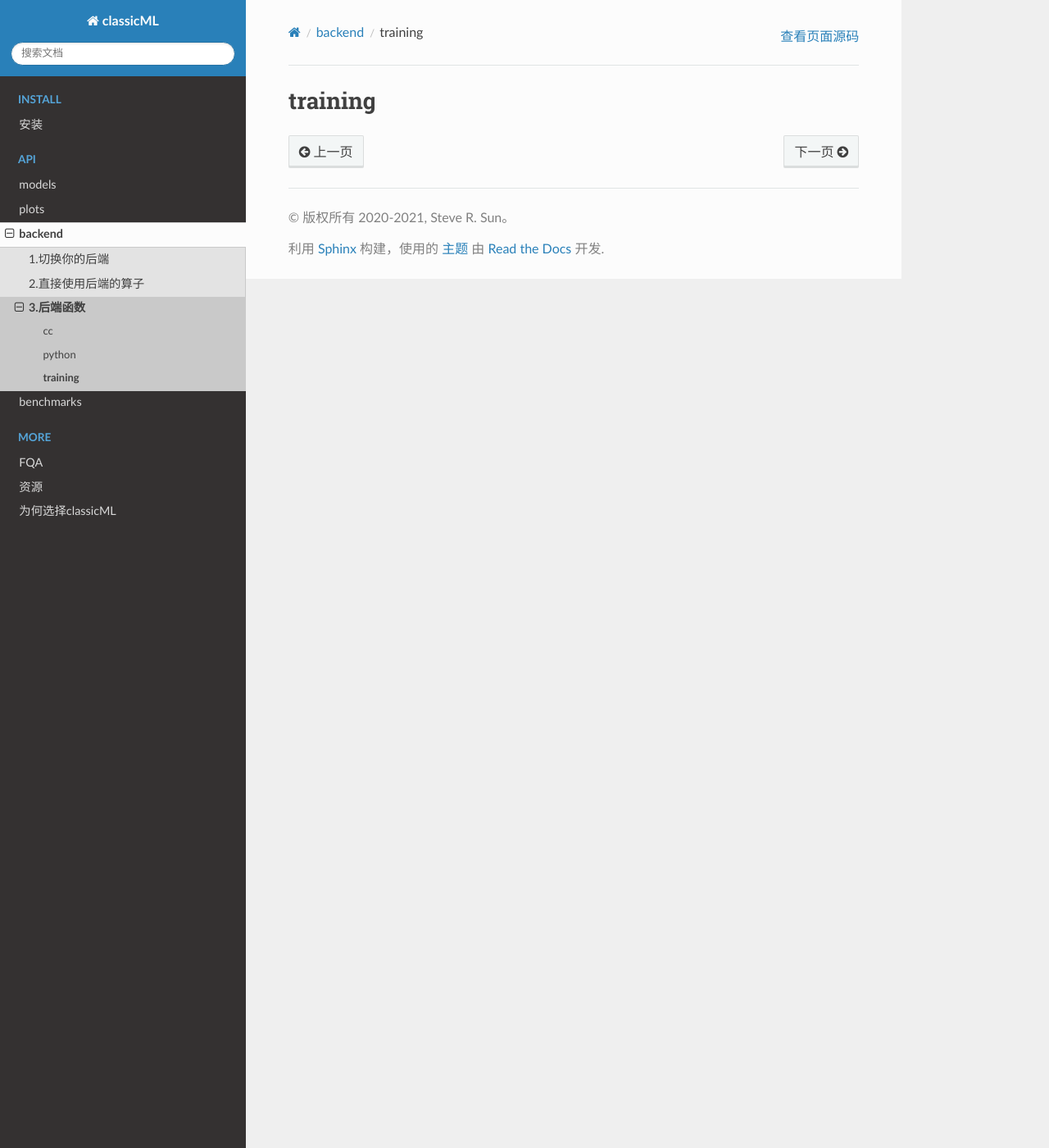
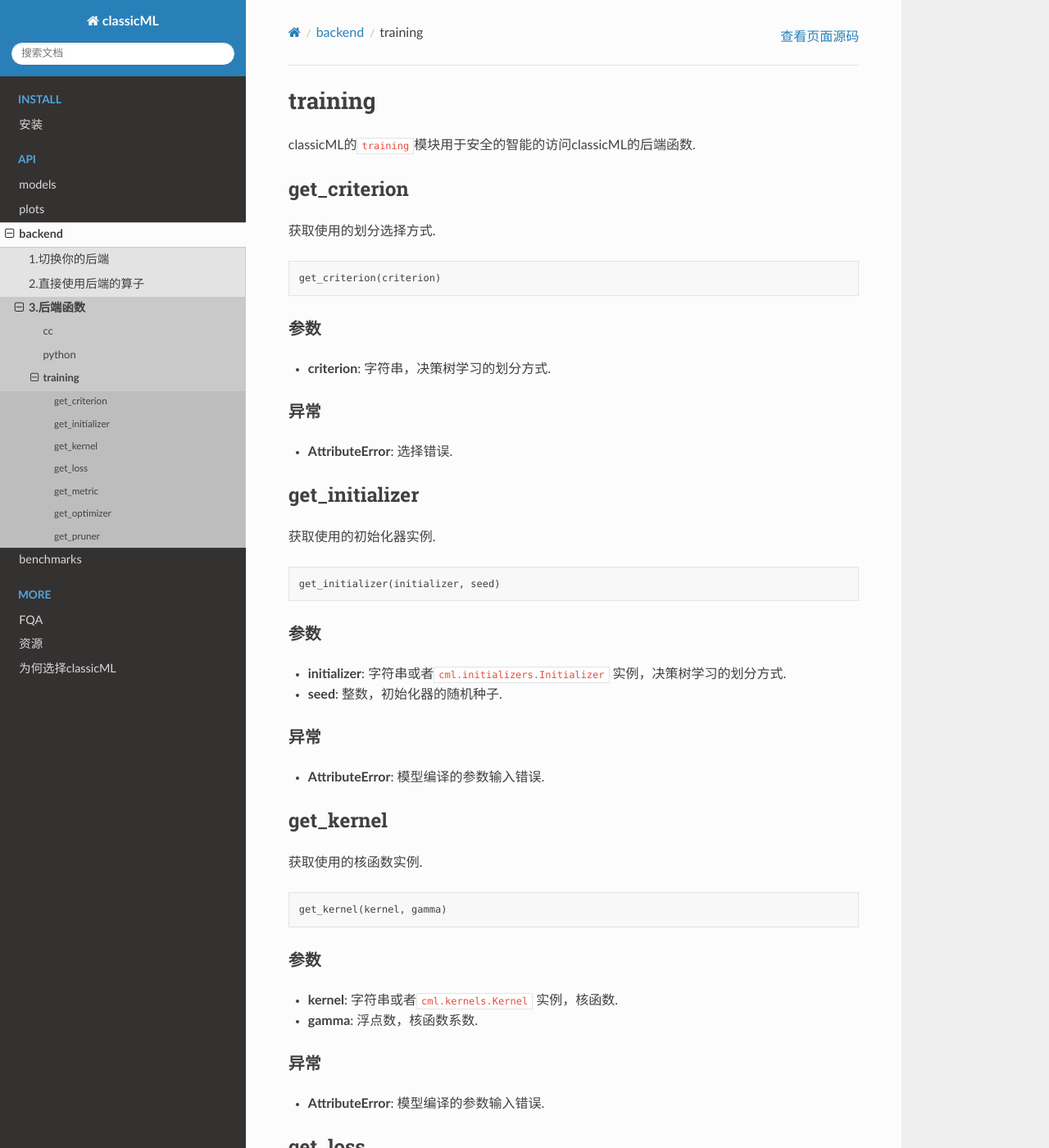
Before and after one commit to sun1638650145/classicML, a Sphinx documentation site: the page built from docs/source/backend/training.md, in a window 1280 px wide and 1400 px high. Shown: the whole window at 82% size. Built offline with Sphinx 7.4.7 and the Read the Docs theme 2.0.0, drawn with Linux system fonts in a browser that asks for light colours; some of the changed text lies outside the part shown.

Commit message:
add docs/backend/tree & update docs/backend/training

````diff
--- a/docs/source/backend/python/index.rst
+++ b/docs/source/backend/python/index.rst
@@ -18,3 +18,4 @@
    ops
    optimizers
    utils
+   tree/index
--- a/docs/source/backend/training.md
+++ b/docs/source/backend/training.md
@@ -1 +1,113 @@
 # training
+
+classicML的```training```模块用于安全的智能的访问classicML的后端函数.
+
+## get_criterion
+
+获取使用的划分选择方式.
+
+```python
+get_criterion(criterion)
+```
+
+### 参数
+
+* <b>criterion</b>: 字符串，决策树学习的划分方式.
+
+### 异常
+
+* <b>AttributeError</b>: 选择错误.
+
+## get_initializer
+
+获取使用的初始化器实例.
+
+```python
+get_initializer(initializer, seed)
+```
+
+### 参数
+
+* <b>initializer</b>: 字符串或者```cml.initializers.Initializer``` 实例，决策树学习的划分方式.
+* <b>seed</b>: 整数，初始化器的随机种子.
+
+### 异常
+
+* <b>AttributeError</b>: 模型编译的参数输入错误.
+
+## get_kernel
+
+获取使用的核函数实例.
+
+```python
+get_kernel(kernel, gamma)
+```
+
+### 参数
+
+* <b>kernel</b>: 字符串或者```cml.kernels.Kernel``` 实例，核函数.
+* <b>gamma</b>: 浮点数，核函数系数.
+
+### 异常
+
+* <b>AttributeError</b>: 模型编译的参数输入错误.
+
+## get_loss
+
+获取使用的损失函数实例.
+
+```python
+get_loss(loss)
+```
+
+### 参数
+
+* <b>loss</b>: 字符串或者```cml.losses.Loss``` 实例，损失函数.
+
+## get_metric
+
+获取使用的评估函数实例.
+
+```python
+get_metric(metric)
+```
+
+### 参数
+
+- **metric**: 字符串或者`cml.metrics.Metric` 实例，评估函数.
+
+### 异常
+
+- **AttributeError**: 模型编译的参数输入错误.
+
+## get_optimizer
+
+获取使用的优化器实例.
+
+```python
+get_optimizer(optimizer)
+```
+
+### 参数
+
+- **optimizer**: 字符串或者`cml.optimizers.Optimizer` 实例，优化器.
+
+### 异常
+
+- **AttributeError**: 模型编译的参数输入错误.
+
+## get_pruner
+
+获取剪枝器.
+
+```python
+get_pruner(pruning)
+```
+
+### 参数
+
+- **pruning**: 字符串，决策树剪枝的方式.
+
+### 异常
+
+- **AttributeError**: 选择错误.
````
Also changed, not shown: docs/source/backend/python/tree/criterions.md (added, +3 -0 lines), docs/source/backend/python/tree/generators.md (added, +3 -0 lines), docs/source/backend/python/tree/index.rst (added, +13 -0 lines), docs/source/backend/python/tree/pruners.md (added, +3 -0 lines), 2 other files.
